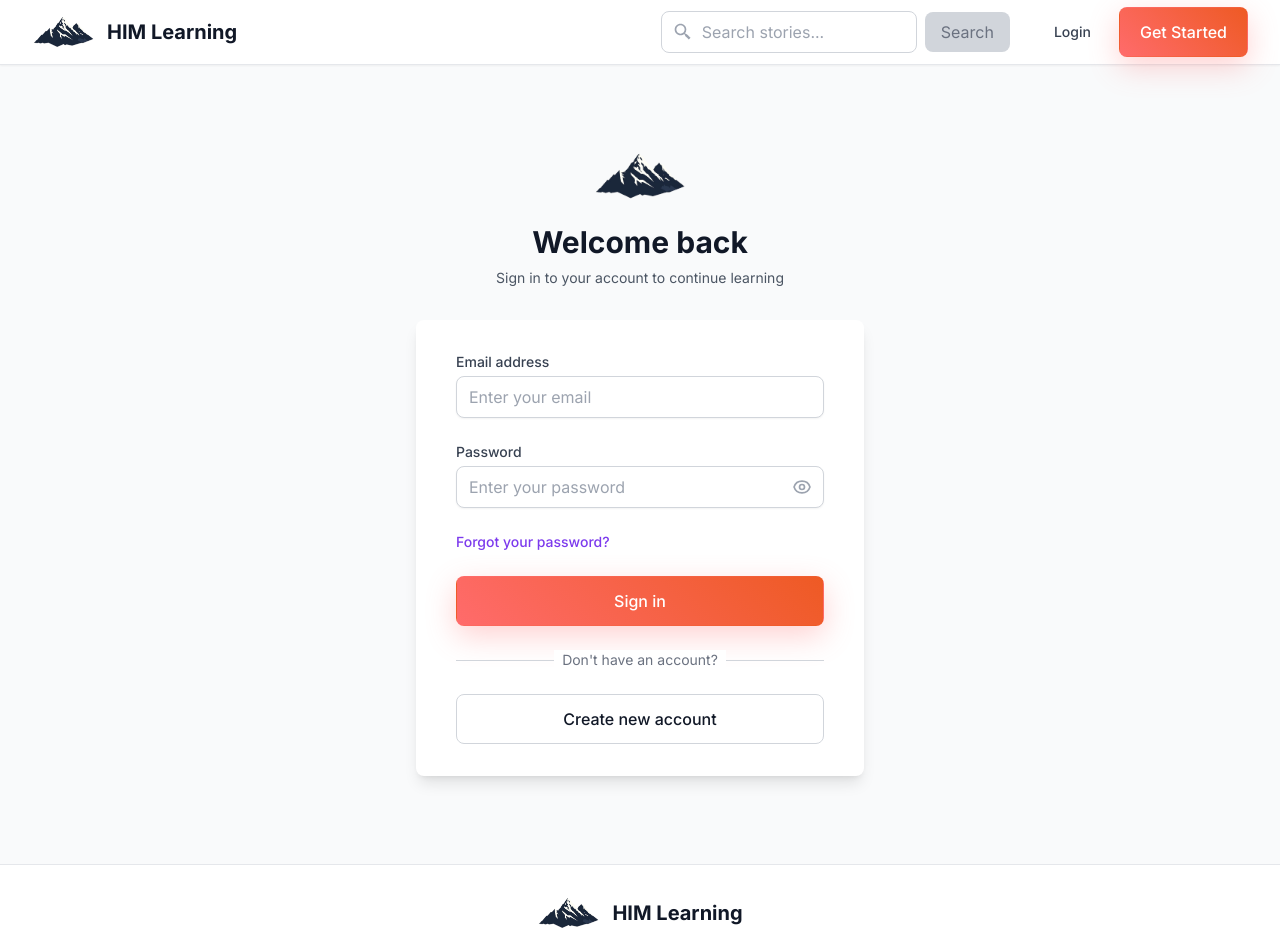
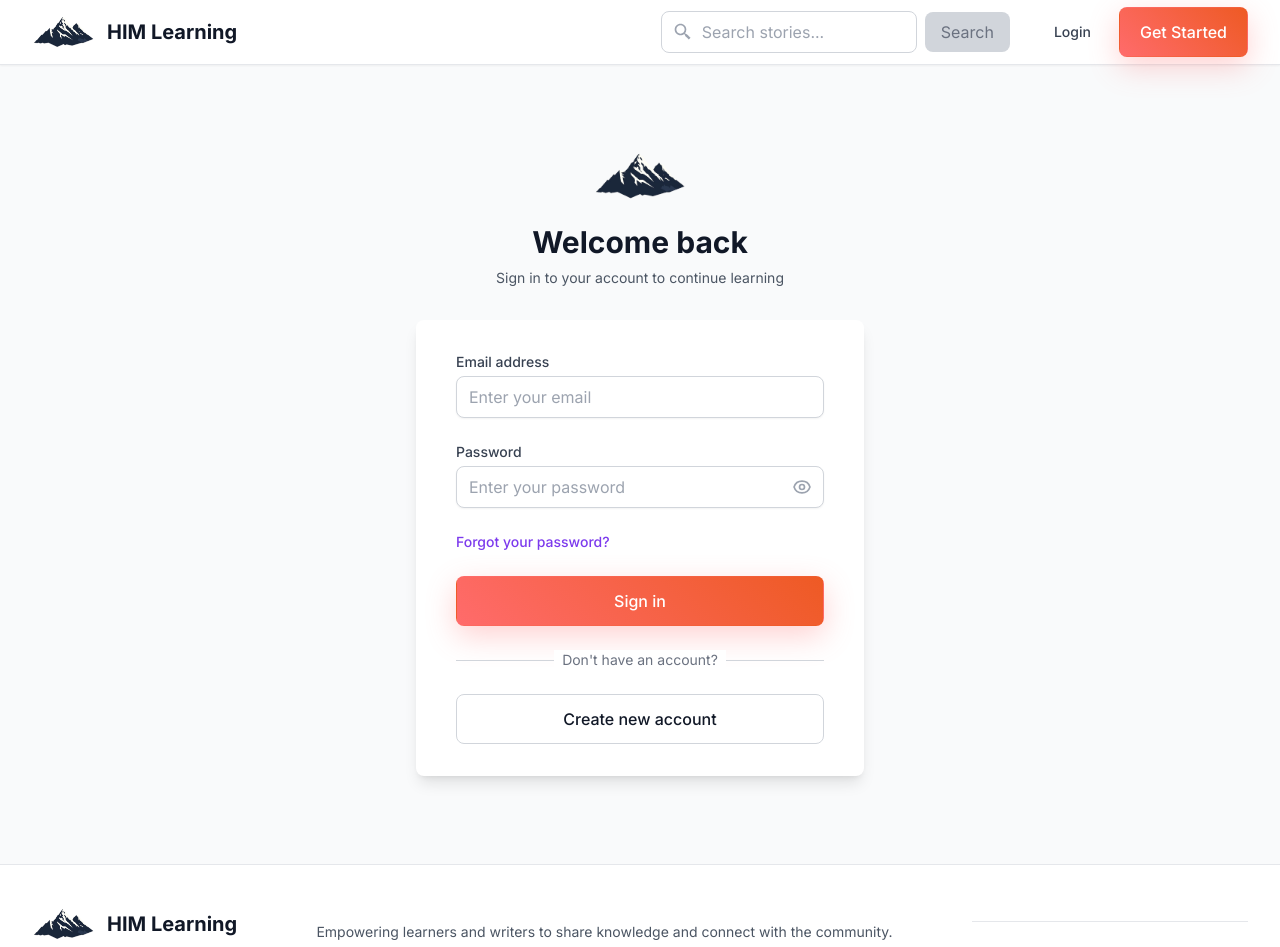
Before and after one commit to thakurankit99/himlearn, a React (Create React App) app: page /login in a window 1280 px wide. Shown: the top 947 px of the page. Built offline with nearby package versions, Linux system fonts and the light colour scheme; no server answers; a web font is replaced by a local one.

Commit message:
Initial frontend code commit 2

```diff
--- a/src/components/AuthScreens/LoginScreen.js
+++ b/src/components/AuthScreens/LoginScreen.js
@@ -1,6 +1,8 @@
 import { useState } from "react";
 import axios from "axios";
 import { Link, useNavigate } from "react-router-dom";
+import himLogo from '../../assets/images/himlogo.png';
+
 const LoginScreen = () => {
   const [email, setEmail] = useState("");
   const [password, setPassword] = useState("");
@@ -69,7 +71,7 @@ const LoginScreen = () => {
     <div className="min-h-screen bg-gray-50 flex flex-col justify-center py-12 sm:px-6 lg:px-8">
       <div className="sm:mx-auto sm:w-full sm:max-w-md">
         <div className="text-center">
-          <img src="himlogo.png" alt="HIM Learning" className="mx-auto h-12 w-auto" />
+          <img src={himLogo} alt="HIM Learning" className="mx-auto h-12 w-auto" />
           <h2 className="mt-6 text-3xl font-bold text-gray-900">
             Welcome back
           </h2>
--- a/src/components/AuthScreens/RegisterScreen.js
+++ b/src/components/AuthScreens/RegisterScreen.js
@@ -1,6 +1,8 @@
 import { useState } from "react";
 import axios from "axios";
 import { useNavigate, Link } from "react-router-dom";
+import himLogo from '../../assets/images/himlogo.png';
+
 const RegisterScreen = () => {
   const [username, setUsername] = useState("");
   const [email, setEmail] = useState("");
@@ -71,7 +73,7 @@ const RegisterScreen = () => {
     <div className="min-h-screen bg-gray-50 flex flex-col justify-center py-12 sm:px-6 lg:px-8">
       <div className="sm:mx-auto sm:w-full sm:max-w-md">
         <div className="text-center">
-          <img src="himlogo.png" alt="HIM Learning" className="mx-auto h-12 w-auto" />
+          <img src={himLogo} alt="HIM Learning" className="mx-auto h-12 w-auto" />
           <h2 className="mt-6 text-3xl font-bold text-gray-900">
             Join HIM Learning
           </h2>
--- a/src/components/GeneralScreens/Footer.js
+++ b/src/components/GeneralScreens/Footer.js
@@ -1,12 +1,15 @@
 import React from "react";
+import { Link } from 'react-router-dom';
+// Import logo directly
+import himLogo from '../../assets/images/himlogo.png';
 
 const Footer = () => {
   return (
     <footer className="bg-white border-t border-gray-200">
       <div className="max-w-screen-xl mx-auto px-4 py-8 sm:px-6 lg:px-8">
-        <div className="text-center">
-          <div className="flex justify-center items-center space-x-3 mb-4">
-            <img src="himlogo.png" alt="HIM Learning" className="h-8 w-auto" />
+        <div className="flex flex-col md:flex-row justify-between items-center">
+          <div className="flex items-center space-x-3 mb-4">
+            <img src={himLogo} alt="HIM Learning" className="h-8 w-auto" />
             <span className="text-xl font-bold text-gray-900">HIM Learning</span>
           </div>
           <p className="text-gray-600 text-sm">
--- a/src/components/GeneralScreens/Header.js
+++ b/src/components/GeneralScreens/Header.js
@@ -10,6 +10,7 @@ import SkeletonElement from "../Skeletons/SkeletonElement";
 import { AuthContext } from "../../Context/AuthContext";
 import { getUserPhotoUrl, handleImageError } from '../../utils/imageUtils';
 import NotificationBell from './NotificationBell';
+import himLogo from '../../assets/images/himlogo.png';
 
 const Header = () => {
   const bool = localStorage.getItem("authToken") ? true : false;
@@ -48,7 +49,7 @@ const Header = () => {
           {/* Logo */}
           <div className="flex items-center">
             <Link to="/" className="flex items-center space-x-3">
-              <img src="himlogo.png" alt="HIM Learning Logo" className="h-8 w-auto" />
+              <img src={himLogo} alt="HIM Learning Logo" className="h-8 w-auto" />
               <span className="text-xl font-bold text-gray-900">HIM Learning</span>
             </Link>
           </div>
```
Also changed, not shown: public/manifest.json, src/assets/images/himlogo.png (added), vercel.json.
